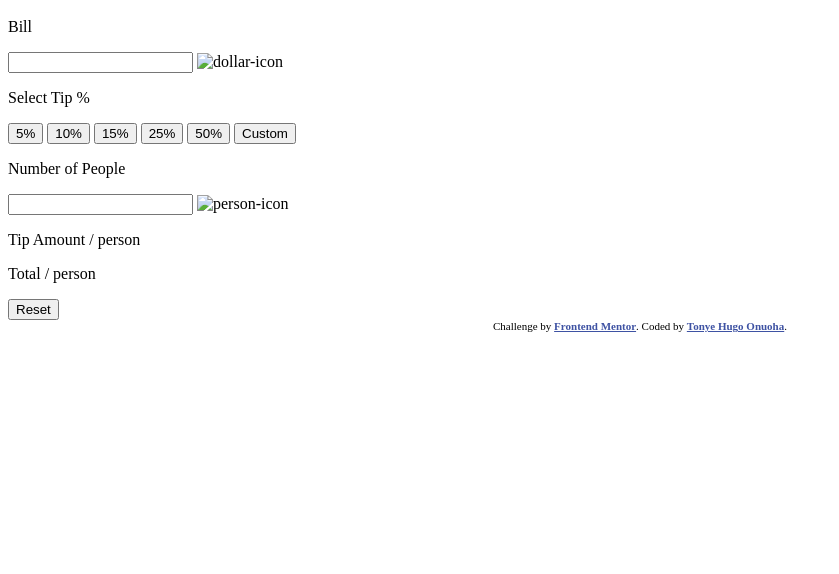
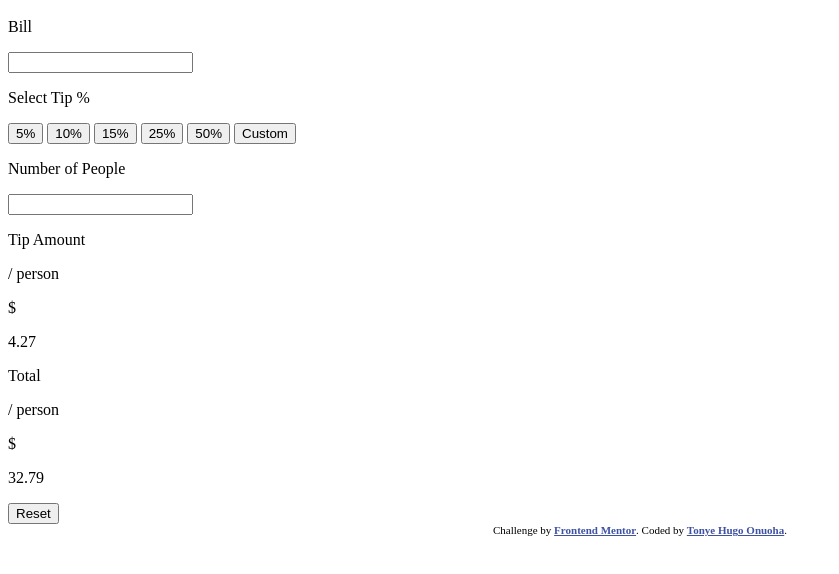
Before and after one commit to Tonye-Onuoha/Tip-Calculator-App, a plain HTML site: page index.html in a window 1280 px wide. Shown: the part 120-694 px from the top of the page, without its empty margins (0-839 px from the left). Drawn offline with Linux system fonts and the light colour scheme.

Commit message:
Modified markup structure

```diff
--- a/index.html
+++ b/index.html
@@ -6,7 +6,14 @@
     <!-- displays site properly based on user's device -->
 
     <link rel="icon" type="image/png" sizes="32x32" href="./images/favicon-32x32.png" />
-
+    <!-- google font link -->
+    <link rel="preconnect" href="https://fonts.googleapis.com" />
+    <link rel="preconnect" href="https://fonts.gstatic.com" crossorigin />
+    <link
+      href="https://fonts.googleapis.com/css2?family=Space+Mono:ital,wght@0,400;0,700;1,400;1,700&display=swap"
+      rel="stylesheet" />
+    <!-- custom CSS link -->
+    <link rel="stylesheet" type="text/css" href="css/styles.css" />
     <title>Frontend Mentor | Tip calculator app</title>
 
     <!-- Feel free to remove these styles or customise in your own stylesheet 👍 -->
@@ -21,19 +28,18 @@
     </style>
   </head>
   <body>
+    <header>
+      <h1>SPLI</h1>
+      <h1>TTER</h1>
+    </header>
     <main>
-      <header>
-        <h1>SPLI</h1>
-        <h1>TTER</h1>
-      </header>
-      <div class="calculator-container">
+      <div class="calculator-container space-mono-regular">
         <div class="calculator-form">
           <form id="form">
             <div class="bill-container">
               <p>Bill</p>
               <div class="bill-input-container">
-                <input type="number" />
-                <img src="#" alt="dollar-icon" />
+                <input id="bill-input" type="number" class="space-mono-bold" />
               </div>
             </div>
             <div class="tip-select-container">
@@ -44,26 +50,37 @@
                 <button class="discount-button">15%</button>
                 <button class="discount-button">25%</button>
                 <button class="discount-button">50%</button>
-                <button class="discount-button">Custom</button>
+                <button id="custom-discount" class="discount-button">Custom</button>
               </div>
             </div>
             <div class="people-container">
               <p>Number of People</p>
               <div class="people-input-container">
-                <input type="number" />
-                <img src="#" alt="person-icon" />
+                <input id="people-input" type="number" class="space-mono-bold" />
               </div>
             </div>
           </form>
         </div>
         <div class="calculator-output">
           <div class="tip-amount-container">
-            <p>Tip Amount / person</p>
-            <p class="tip-value"></p>
+            <div>
+              <p id="tip-amount-label">Tip Amount</p>
+              <p>/ person</p>
+            </div>
+            <div class="tip-value-container">
+              <span class="dollar-sign">$</span>
+              <p class="tip-value">4.27</p>
+            </div>
           </div>
           <div class="total-amount-container">
-            <p>Total / person</p>
-            <p class="total-value"></p>
+            <div>
+              <p id="total-label">Total</p>
+              <p>/ person</p>
+            </div>
+            <div class="total-value-container">
+              <span class="dollar-sign">$</span>
+              <p class="total-value">32.79</p>
+            </div>
           </div>
           <div class="reset-button-container">
             <button id="reset-button">Reset</button>
```
